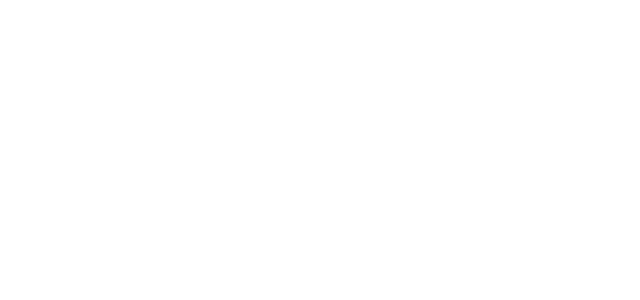
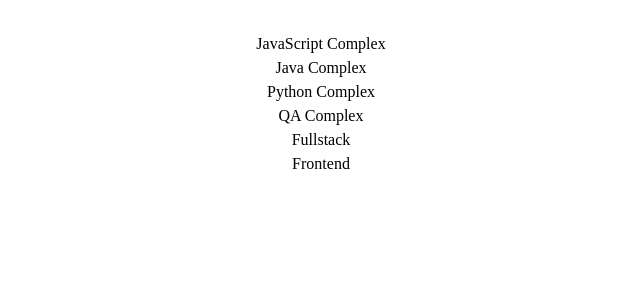
Before and after one commit to HoggGogg/ReactHW, a React (Vite) app: page / in a window 1280 px wide. Shown: the top 300 px of the page, without its empty margins (319-959 px from the left). Built offline with nearby package versions, Linux system fonts and the light colour scheme.

Commit message:
commit hw1-1

```diff
--- a/src/App.tsx
+++ b/src/App.tsx
@@ -1,10 +1,23 @@
-import './App.css'
+import './App.css';
+const coursesTitleArray:  string[] = [
+    'JavaScript Complex',
+    'Java Complex',
+    'Python Complex',
+    'QA Complex',
+    'Fullstack',
+    'Frontend'
+];
 
-function App() {
-
+const App = () => {
 
     return (
-        <></>
+        <>
+        <ul>
+            {
+                coursesTitleArray.map((value, index) => <li key={index}>{value}</li>)
+            }
+        </ul>
+        </>
     );
 }
 
--- a/src/index.css
+++ b/src/index.css
@@ -0,0 +1 @@
+@import "tailwindcss";
```
